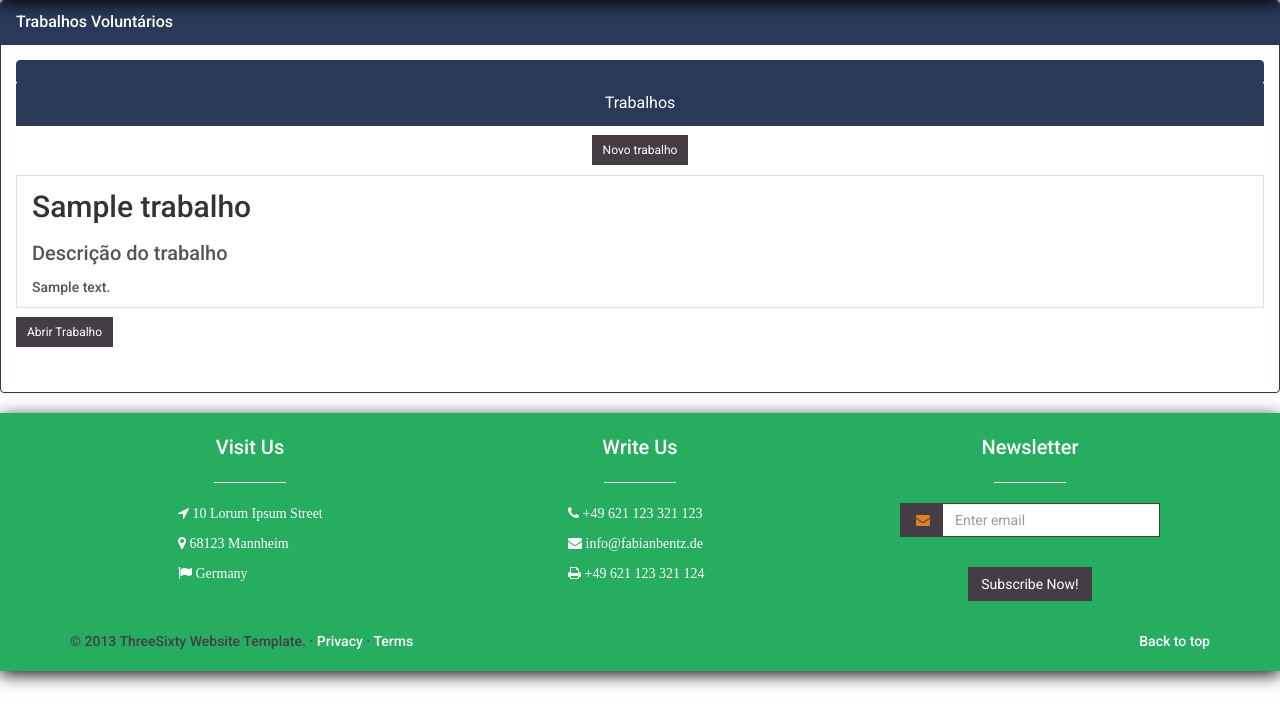
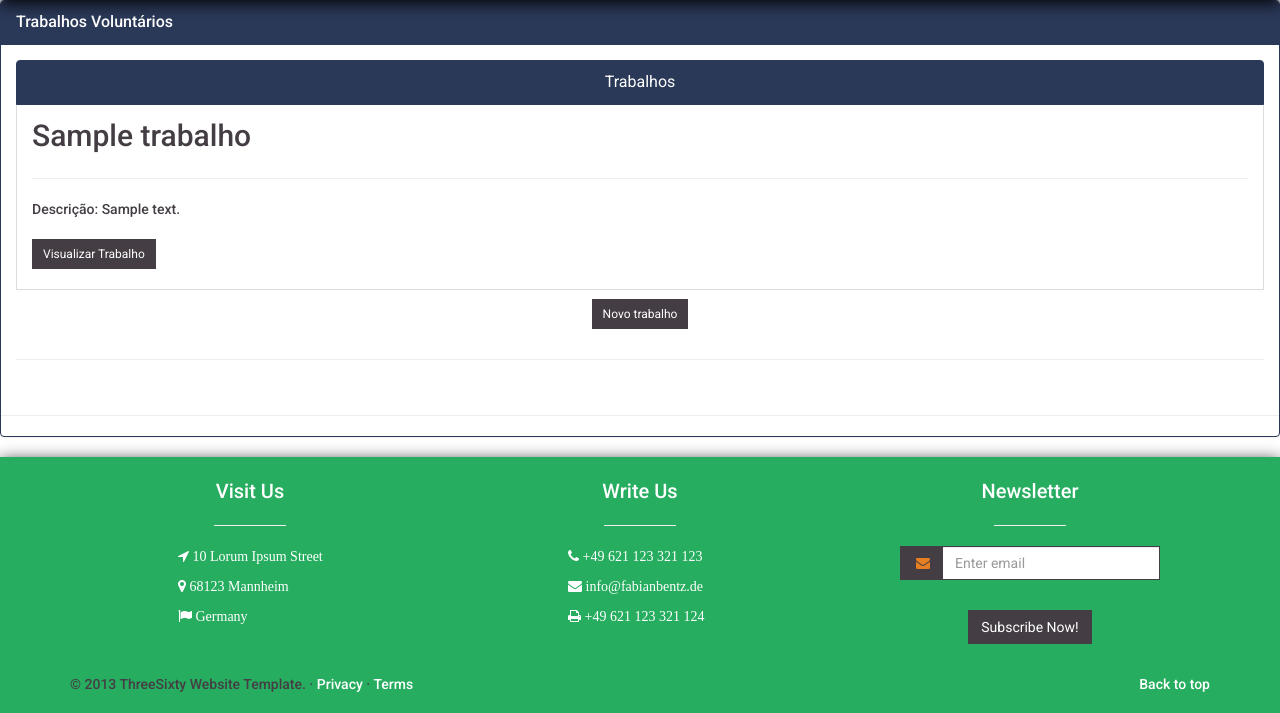
Before and after one commit to s-rafaeldias/UnBSolidaria, a Django app: page /listaTrabalhos/ in a window 1280 px wide. Shown: the part 50-763 px from the top of the page. Run offline with Django 3.2, Linux system fonts and the light colour scheme; tables that the repository leaves empty hold one stand-in row (values such as "Sample post"); some libraries are stand-ins or nearby versions.

Commit message:
Final commit

```diff
--- a/templates/trabalhos/deletarTrabalho.html
+++ b/templates/trabalhos/deletarTrabalho.html
@@ -5,11 +5,15 @@
    	<div class = "panel-heading">
     	<h4 class = "panel-title">Deletar trabalho</h4>
   	</div>
+  	 <div href = "#" class = "list-group-item">
  <center>
+
 <form action="" method="post">{% csrf_token %}
     <p>Are you sure you want to delete "{{ object }}"?</p>
+    <hr class="head-border">
     <input class = "btn btn-primary btn-sm" type="submit" value="Confirm" />
 </form>
 </center>
 </div>
+</div>
 {% endblock content %}
--- a/templates/trabalhos/listaTrabalhos.html
+++ b/templates/trabalhos/listaTrabalhos.html
@@ -11,29 +11,39 @@
    <div id="trabalhos" class = "panel-body">
 
 		<div class = "list-group">
-  		<a href = "#" class = "list-group-item active">
-     		<h3 class = "panel-title">Trabalhos <a href="/criarTrabalho"><button class = "btn btn-primary btn-sm">Novo trabalho</button></a> </h3>
-   		</a>
+  		<a href = "#" class = "list-group-item active"><h3 class = "panel-title">Trabalhos  </h3></a>
 
       {% for trabalho in lista_trabalhos %}
 
-      <a href = "#" class = "list-group-item">
+      <div href = "#" class = "list-group-item">
 
      		<h4 class = "list-group-item-heading">
         <!-- <img width="64px" height="64px" src = {{trabalho.image}}.url alt = "Generic placeholder image">-->
       	 	  	{{trabalho.titulo}}
-     		<h5>
-        <div> Descrição do trabalho</div></h5>{{trabalho.descricao}}
+        </h4>
+     	<hr class="head-border">
 
-        <a href="/visualizarTrabalho/{{trabalho.id}}"><button class = "btn btn-primary btn-sm">Abrir Trabalho</button></a>
-  		</a>
+        <p>Descrição: {{trabalho.descricao}}</p>
+        <a href="/visualizarTrabalho/{{trabalho.id}}"><button class = "btn btn-primary btn-sm">Visualizar Trabalho</button></a>
+      </div>
+
       {% endfor %}
+
+      <center> <a href="/criarTrabalho"><button class = "btn btn-primary btn-sm">Novo trabalho</button></a></center>
+
+   <hr class="head-border">
+  </div>
 </div>
+
+
 			<!-- paginacao -->
 <center>
+
   {% if is_paginated %}
+
     <div class="paginacao">
         <span class="paginacao-links">
+
             {% if page_obj.has_previous %}
             <th align="left">
               <a href="?page={{ page_obj.previous_page_number }}" class="btn btn-black" >
@@ -53,9 +63,9 @@
     </div>
   {% endif %}
   </center>
+<hr class="head-border">
+      <!-- fim paginacao -->
+</div>
 
-      <!-- fim paginacao -->
-		</div>
-	</div>
-</div>
+
 {% endblock content %}
--- a/unbsolidaria/models.py
+++ b/unbsolidaria/models.py
@@ -43,7 +43,7 @@ class Dia(models.Model):
 
 class Trabalho(models.Model):
     titulo = models.CharField(max_length=45)
-    descricao = models.CharField(max_length=240)
+    descricao = models.TextField(max_length=240)
     data_inicio = models.DateField(auto_now=False, auto_now_add=False)
     data_fim = models.DateField(auto_now=False, auto_now_add=False)
     vagas = models.IntegerField(default=0)
```
Also changed, not shown: templates/trabalhos/criarTrabalho.html (+9 -5 lines), templates/trabalhos/editarTrabalho.html (+7 -2 lines), templates/trabalhos/visualizarTrabalho.html (+7 -1 lines), unbsolidaria/views.py (line endings or trailing spaces), 2 other files.
